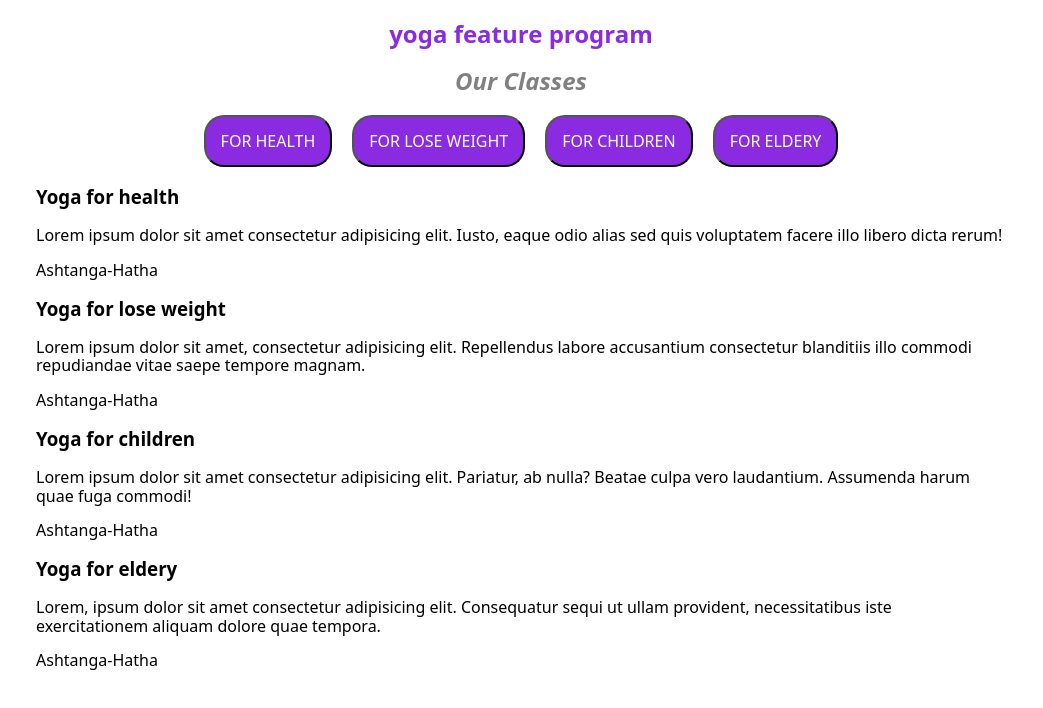
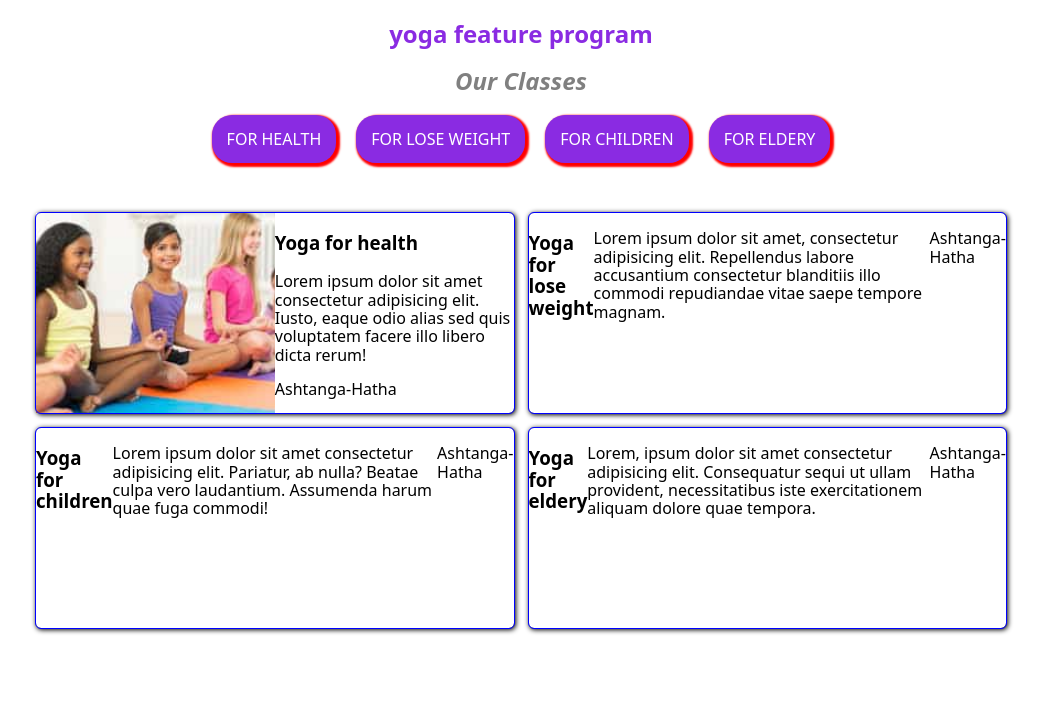
Before and after one commit to Anastasiya1301/yogapractical, a plain HTML site: page index.html in a window 1280 px wide. Shown: the whole page, without its empty margins (119-1162 px from the left). Drawn offline with nearby package versions, Linux system fonts and the light colour scheme.

Commit message:
добавили 1 картинку

```diff
--- a/css/style.css
+++ b/css/style.css
@@ -14,6 +14,11 @@ ul{
 }
 button{
     display: flex;
+}
+ul{
+    margin: 0;
+    padding: 0;
+    list-style: none;
 }
 .container{
     width: 1000px;
@@ -33,6 +38,32 @@ button{
     background: blueviolet;
     color: white;
     text-transform: uppercase;
-    border: none
-    box-shadow: 2px 2px 2px 2px red
+    border: none;
+    box-shadow: 2px 2px 2px 2px red;
 }
+.gallery {
+    display: flex;
+    column-gap: 15px;
+    row-gap: 15px;
+    flex-wrap: wrap;
+    margin-top: 50px;
+}
+.gallery-item {
+    display: flex;
+    height: 100%;
+    height: 200px;
+    flex-basis: calc((100% - 15px) / 2);
+    outline: 1px solid blue;
+    box-shadow: 1px 1px 5px 1px black;
+    border-radius: 5px;
+}
+.gallery-image{
+    background-position: center;
+    width: 50%;
+     background-image: url(../images/kids-min.jpg);
+      background-repeat: no-repeat;
+      background-size:cover;
+}
+.gallery-content{
+    width: 50%;
+}
--- a/index.html
+++ b/index.html
@@ -32,9 +32,12 @@
             </ul>
             <ul class="gallery">
                 <li class="gallery-item">
+                    <div class="gallery-image"></div>
+                    <div class="gallery-content">
                     <h3 class="gallery-item-title">Yoga for health</h3>
                     <p class="gallery-item-description">Lorem ipsum dolor sit amet consectetur adipisicing elit. Iusto, eaque odio alias sed quis voluptatem facere illo libero dicta rerum!</p>
                     <p class="gallery-item-mentor">Ashtanga-Hatha</p>
+                    </div>
                 </li>
                 <li class="gallery-item">
                     <h3 class="gallery-item-title">Yoga for lose weight</h3>
```
